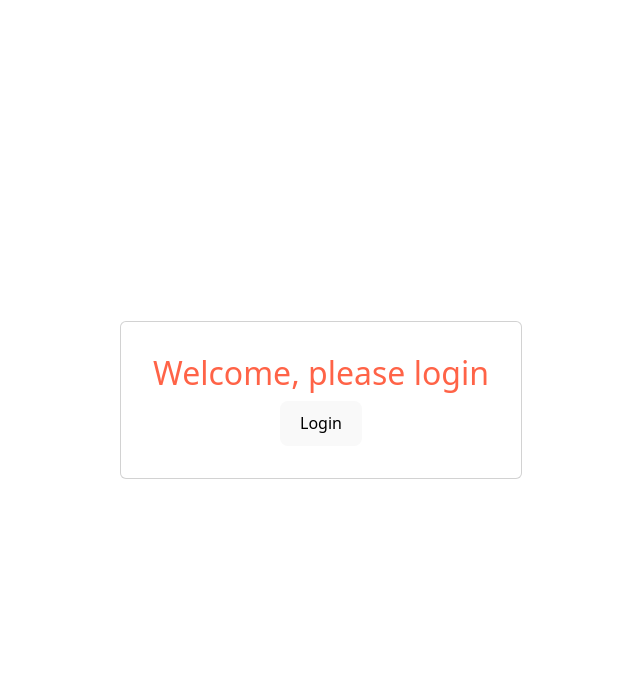
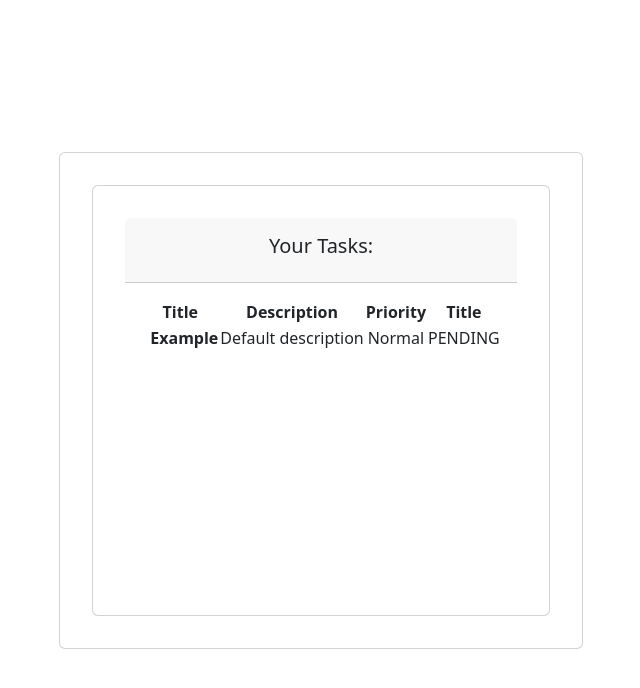
Before and after one commit to lucianogarriga/react-hooks-ob, a React (Vite) app: page / in a window 1280 px wide. Shown: the top 688 px of the page, without its empty margins (319-959 px from the left). Built offline with nearby package versions, Linux system fonts and the light colour scheme.

Commit message:
Bootstrap styles added

```diff
--- a/src/App.jsx
+++ b/src/App.jsx
@@ -13,7 +13,7 @@ function App() {
   return (
     <>
       <div className="card">
-      {/* <TaskListComponent/>  */}
+      <TaskListComponent></TaskListComponent>
       {/* <Ejemplo1 /> */}
       {/* <Ejemplo2 /> */}
       {/* <Ejemplo3/> */}
@@ -24,7 +24,7 @@ function App() {
         {/* <p>Contenido del children</p>
         <p>Este es el children del componente padre</p>
       </Ejemplo4> */}
-      <GreetingStyled name="Luciano"></GreetingStyled>
+      {/* <GreetingStyled name="Luciano"></GreetingStyled>  */}
       </div>
     </>
   );
--- a/src/components/container/task_list.jsx
+++ b/src/components/container/task_list.jsx
@@ -4,10 +4,9 @@ import { LEVELS } from "../../models/levels.enum";
 import TaskComponent from "../pure/task";
 
 // Import styles
-import '../../styles/task.scss';
+import "../../styles/task.scss";
 
 function TaskListComponent() {
-
   // Valor inicial de la variable de estado
   const defaultTask = new Task(
     "Example",
@@ -37,12 +36,38 @@ function TaskListComponent() {
 
   return (
     <div>
-      <div>
-        <h1>Your Tasks:</h1>
+      <div className="col-12">
+        <div className="card">
+          {/* Card Header - Title */}
+          <div className="card-header p-3">
+            <h5>Your Tasks:</h5>
+          </div>
+          {/* Body - Content */}
+          <div
+            className="card-body"
+            data-mbd-perfect-scrollbar="true"
+            style={{ position: "relative", height: "300px" }}
+          >
+            <table>
+              <thead>
+                <tr>
+                  <th scope="col">Title</th>
+                  <th scope="col">Description</th>
+                  <th scope="col">Priority</th>
+                  <th scope="col">Title</th>
+                </tr>
+              </thead>
+              <tbody>
+                {/* TODO: Iterar sobre una lista de tareas */}
+      <TaskComponent
+        task={defaultTask}
+        changeState={changeCompleted}
+      ></TaskComponent>
+              </tbody>
+            </table>
+          </div>
+        </div>
       </div>
-      {/* {TODO - APLICAR  MAP/FOR P/ RENDERIZAR LISTA DE TAREAS} */}
-      <TaskComponent task={defaultTask} changeState={changeCompleted}>
-      </TaskComponent>
     </div>
   );
 }
--- a/src/components/pure/task.jsx
+++ b/src/components/pure/task.jsx
@@ -3,30 +3,46 @@ import PropTypes from "prop-types";
 import { Task } from "../../models/task.class";
 
 // Import styles
-import '../../styles/task.scss';
+import "../../styles/task.scss";
 
 // Colocar task o props es lo mismo
 const TaskComponent = ({ task, changeState }) => {
-
   useEffect(() => {
-    console.log('Created task');
+    console.log("Created task");
     return () => {
-      console.log('Task is going to unmount');
+      console.log("Task is going to unmount");
     };
   }, []);
 
   return (
-    <div>
-      <h2 className="task-name">Nombre: {task.name}</h2>
-      <h3>Descripcion: {task.description}</h3>
-      <h4>Level: {task.level}</h4>
-      <h5>This task is: {task.completed
-        ? 'COMPLETED'
-        : 'PENDING'
-      }</h5>
+    <tr className="fw-normal">
+      <th>
+        <span className="ms-2">{task.name}</span>
+      </th>
+      <td className="align-middle">
+        <span>{task.description}</span>
+      </td>
+      <td className="align-middle">
+      {/* Sustituir por badge */}
+        <span>{task.level}</span>
+      </td>
+      <td className="align-middle">
+      {/* Sustituir por iconos */}
+        <span>{task.completed ? "COMPLETED" : "PENDING"}</span>
+      </td>
+    </tr>
 
-      <button onClick={changeState}>Cambiar estado</button>
-    </div>
+    // <div>
+    //   <tr className="task-name">Nombre: {task.name}</tr>
+    //   <tr>Descripcion: {task.description}</tr>
+    //   <tr>Level: {task.level}</tr>
+    //   <tr>This task is: {task.completed
+    //     ? 'COMPLETED'
+    //     : 'PENDING'
+    //   }</tr>
+
+    //   <button onClick={changeState}>Cambiar estado</button>
+    // </div>
   );
 };
 
```
